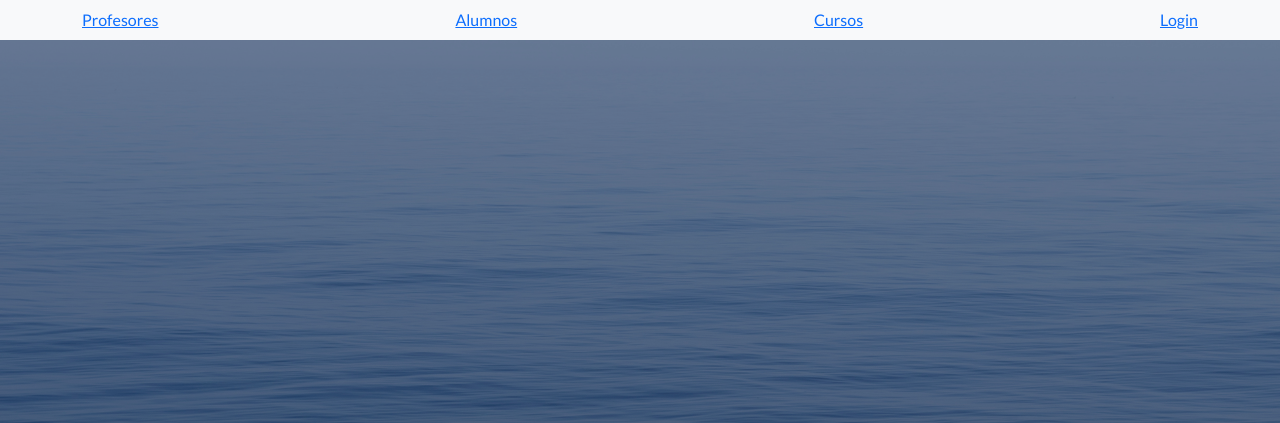
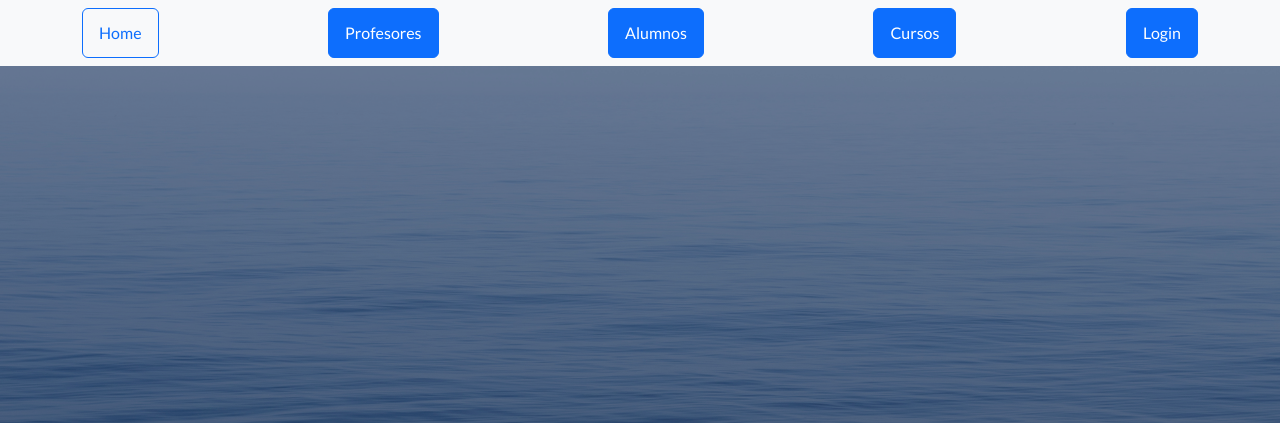
Before and after one commit to jpablob/Entrega-Final-Coder-House---Buenanueva, a Django app: page /appCoder/ in a window 1280 px wide. Shown: the top 423 px of the page. Run offline with Django 4.2, Linux system fonts and the light colour scheme; some libraries are stand-ins or nearby versions.

Commit message:
3ra Entrega

```diff
--- a/AppCoder/template/padre.html
+++ b/AppCoder/template/padre.html
@@ -20,10 +20,11 @@
         <!-- Navigation-->
         <nav class="navbar navbar-light bg-light static-top">
             <div class="container">
-                <a class="" href="{% url  'profesores' %}" class="btn btn-primary">Profesores</a>
-                <a class="" href="{% url 'alumnos' %}" class="btn btn-primary">Alumnos</a>
-                <a class="" href="{% url 'cursos' %}" class="btn btn-primary">Cursos</a>
-                <a class="" href="{% url 'login' %}" class="btn btn-primary">Login</a>
+                <a href="{% url 'home' %}" class="btn btn-outline-primary">Home</a>
+                <a href="{% url 'profesores' %}" class="btn btn-primary">Profesores</a>
+                <a href="{% url 'alumnos' %}" class="btn btn-primary">Alumnos</a>
+                <a href="{% url 'cursos' %}" class="btn btn-primary">Cursos</a>
+                <a href="{% url 'Login' %}" class="btn btn-primary">Login</a>
             </div>
         </nav>
         <!-- Masthead-->
```
